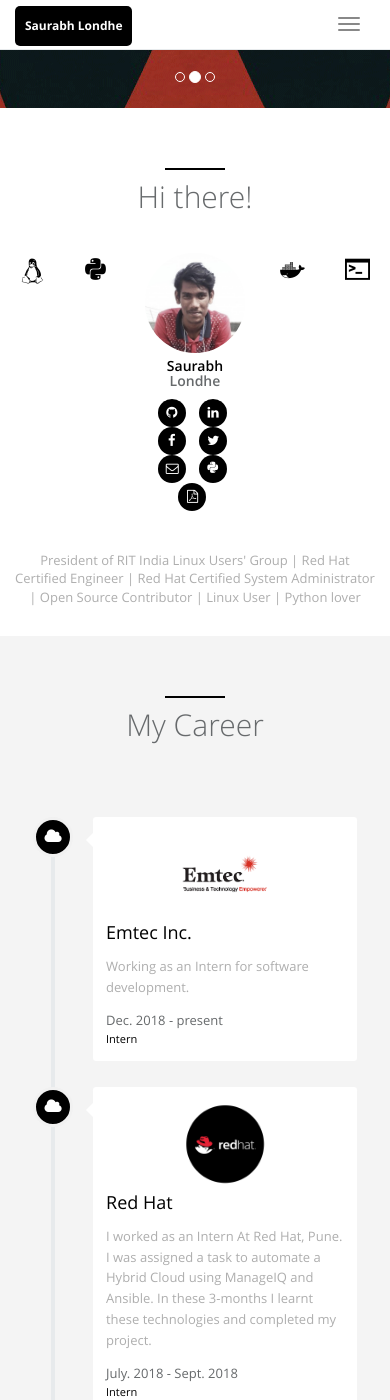
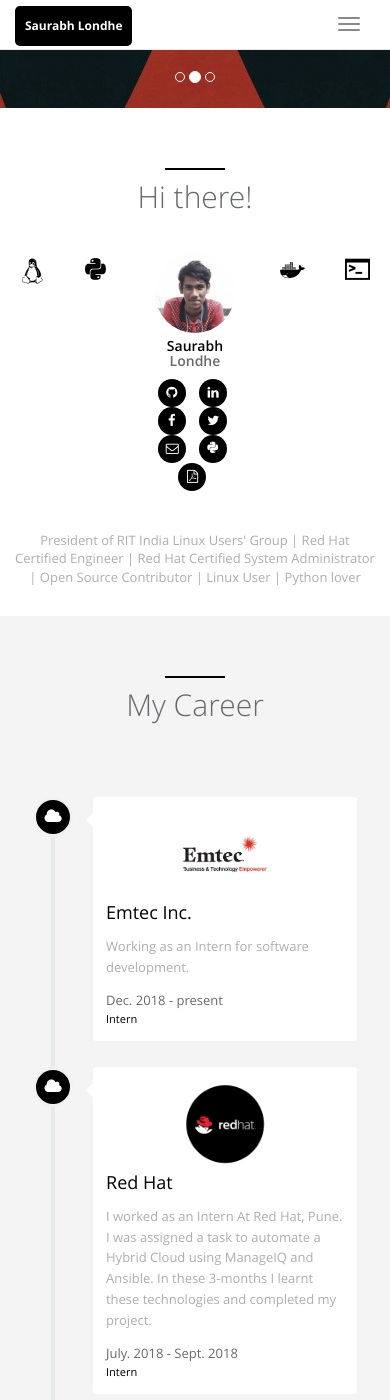
Before and after one commit to saurabhlondhe/saurabhlondhe.github.io, a Jekyll site: the page built from index.html, in a window 390 px wide and 1400 px high, scrolled down 362 px. Built offline with Jekyll 4.4.1, drawn with Linux system fonts in a browser that asks for light colours.

Commit message:
added media query for images

```diff
--- a/_sass/_style.scss
+++ b/_sass/_style.scss
@@ -2814,4 +2814,7 @@ body {
   .vote-icon{
     font-size: 25px;
   }
-}
+  img{
+    width: 80%;
+  }
+}
```
